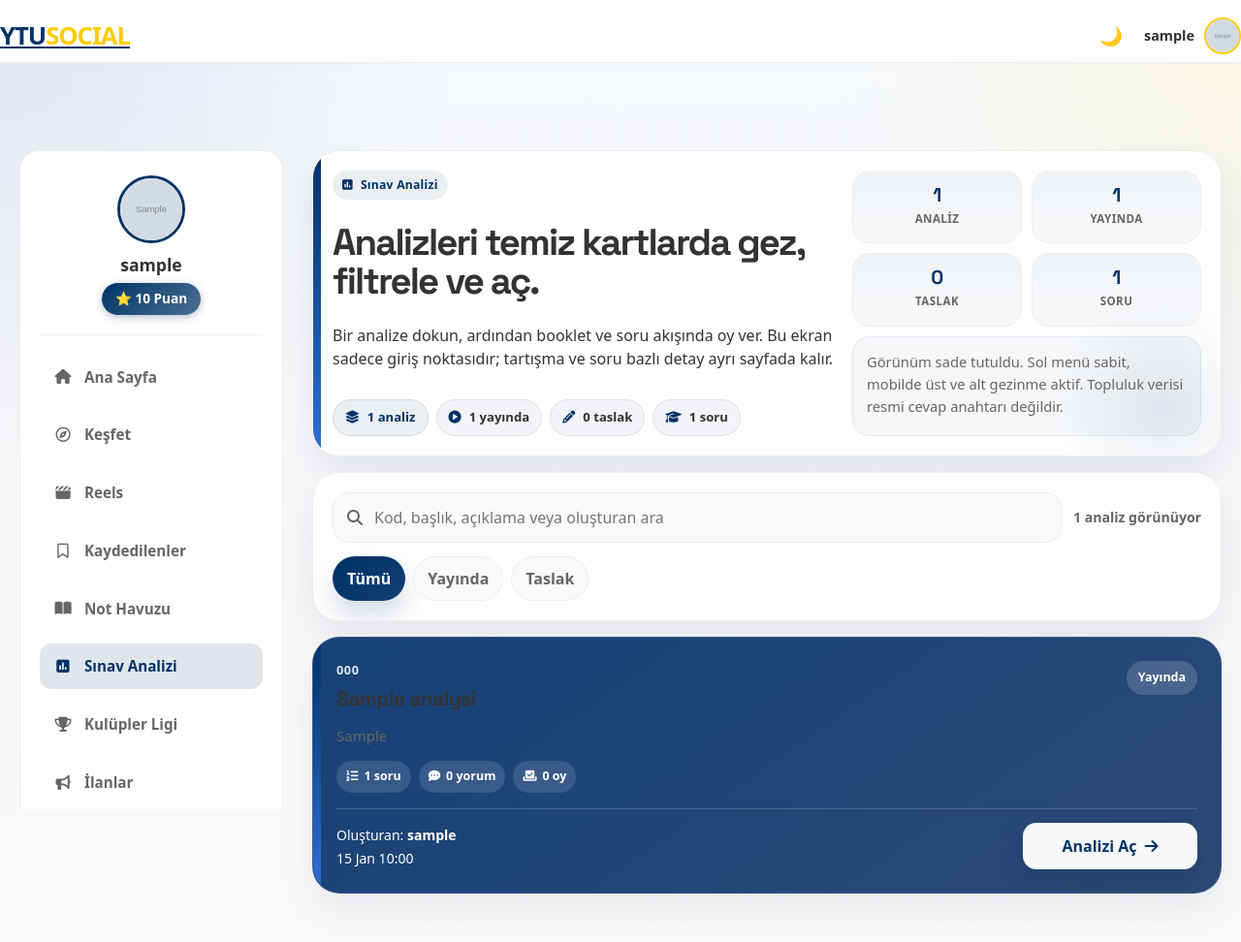
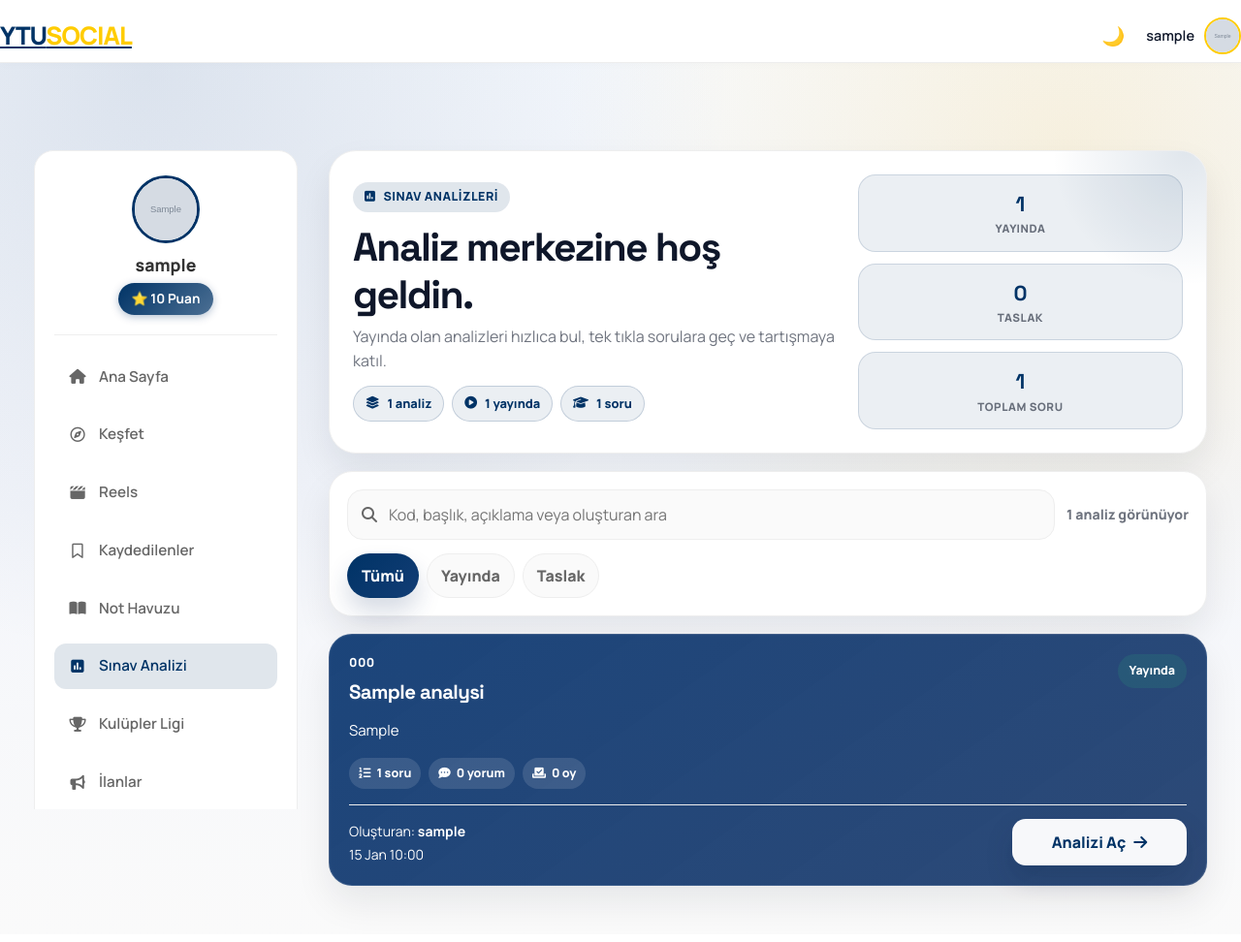
Before and after one commit to MuhammedAkverdi/ytusocial, a Flask app: page /exam-analyses in a window 1280 px wide. Shown: the whole page at 97% size. After the commit the page ends 939 px from the top, so only its background shows below. Run offline with Flask 3, Linux system fonts and the light colour scheme; a user stored in the database is signed in; tables that the repository leaves empty hold one stand-in row (values such as "Sample post"); grey boxes marked "Sample" are stand-in pictures; some libraries are stand-ins or nearby versions.

Commit message:
12.04.2026 -2

```diff
--- a/templates/exam_analyses.html
+++ b/templates/exam_analyses.html
@@ -11,76 +11,78 @@
     </script>
     <link rel="stylesheet" href="/static/style.css">
     <link href="https://cdn.jsdelivr.net/npm/bootstrap@5.3.3/dist/css/bootstrap.min.css" rel="stylesheet">
-    <link href="https://fonts.googleapis.com/css2?family=Inter:wght@400;500;600;700;800;900&display=swap" rel="stylesheet">
-    <link href="https://fonts.googleapis.com/css2?family=Space+Grotesk:wght@500;600;700;800&display=swap" rel="stylesheet">
+    <link href="https://fonts.googleapis.com/css2?family=Space+Grotesk:wght@500;600;700;800;900&display=swap" rel="stylesheet">
+    <link href="https://fonts.googleapis.com/css2?family=Manrope:wght@400;500;600;700;800&display=swap" rel="stylesheet">
     <link href="https://cdnjs.cloudflare.com/ajax/libs/font-awesome/6.4.0/css/all.min.css" rel="stylesheet">
     <style>
+        :root {
+            --exam-ink: #0f172a;
+            --exam-muted: rgba(15, 23, 42, 0.6);
+            --exam-shadow: 0 18px 36px rgba(15, 23, 42, 0.08);
+        }
+
         body.exam-list-page {
+            font-family: 'Manrope', 'Space Grotesk', sans-serif;
             background:
-                radial-gradient(circle at top left, rgba(18, 61, 117, 0.10), transparent 30%),
-                radial-gradient(circle at top right, rgba(255, 204, 0, 0.10), transparent 26%),
-                linear-gradient(180deg, #f8fbff 0%, #f5f6f8 38%, var(--bg-color) 100%);
-            color: var(--text-color);
+                radial-gradient(circle at 12% 8%, rgba(17, 58, 116, 0.12), transparent 42%),
+                radial-gradient(circle at 86% 16%, rgba(242, 188, 58, 0.16), transparent 38%),
+                linear-gradient(180deg, #f8fbff 0%, #f4f6fb 54%, var(--bg-color) 100%);
+            color: var(--exam-ink);
             overflow-x: hidden;
+        }
+
+        html.dark-mode body.exam-list-page {
+            background:
+                radial-gradient(circle at 15% 10%, rgba(59, 130, 246, 0.22), transparent 40%),
+                radial-gradient(circle at 85% 15%, rgba(245, 158, 11, 0.18), transparent 36%),
+                linear-gradient(180deg, #0b1220 0%, #0a0f1a 100%);
+            color: #f8fafc;
+            --exam-ink: #f8fafc;
+            --exam-muted: rgba(226, 232, 240, 0.7);
+            --exam-shadow: 0 18px 36px rgba(0, 0, 0, 0.35);
         }
 
         .exam-layout {
             align-items: start;
-            max-width: 1320px;
             grid-template-columns: 280px minmax(0, 1fr);
-            gap: 22px;
+            gap: 24px;
+            max-width: 1250px;
         }
 
         .exam-main {
             min-width: 0;
-            display: flex;
-            flex-direction: column;
-            gap: 16px;
+            display: grid;
+            gap: 18px;
         }
 
-        .exam-hero,
-        .exam-toolbar-card,
-        .exam-card,
-        .exam-empty {
+        .exam-hero {
             position: relative;
             background: var(--card-bg);
             border: 1px solid var(--border-color);
             border-radius: 28px;
-            box-shadow: 0 18px 36px rgba(16, 36, 72, 0.08);
+            padding: 24px;
+            box-shadow: var(--exam-shadow);
             overflow: hidden;
-        }
-
-        .exam-hero,
-        .exam-toolbar-card,
-        .exam-empty {
-            padding: 20px;
-        }
-
-        .exam-hero::before,
-        .exam-card::before {
-            content: '';
-            position: absolute;
-            inset: 0 auto 0 0;
-            width: 8px;
-            background: linear-gradient(180deg, var(--ytu-lacivert), #2f6fd8);
+            animation: liftIn 0.5s ease-out both;
         }
 
         .exam-hero::after {
             content: '';
             position: absolute;
-            inset: auto -60px -70px auto;
-            width: 240px;
-            height: 240px;
+            right: -120px;
+            top: -140px;
+            width: 280px;
+            height: 280px;
             border-radius: 50%;
-            background: radial-gradient(circle, rgba(var(--ytu-lacivert-rgb), 0.08), transparent 68%);
+            background: radial-gradient(circle, rgba(var(--ytu-lacivert-rgb), 0.12), transparent 70%);
             pointer-events: none;
         }
 
-        .exam-hero-head {
+        .exam-hero-grid {
             display: grid;
-            grid-template-columns: minmax(0, 1.2fr) minmax(280px, 360px);
-            gap: 16px;
-            align-items: stretch;
+            grid-template-columns: minmax(0, 1.2fr) minmax(0, 0.8fr);
+            gap: 18px;
+            align-items: center;
             position: relative;
             z-index: 1;
         }
@@ -89,120 +91,88 @@
             display: inline-flex;
             align-items: center;
             gap: 8px;
-            width: fit-content;
-            padding: 6px 10px;
+            padding: 6px 12px;
             border-radius: 999px;
-            background: rgba(var(--ytu-lacivert-rgb), 0.08);
+            background: rgba(var(--ytu-lacivert-rgb), 0.12);
             color: var(--ytu-lacivert);
-            font-size: 0.76rem;
+            font-size: 0.78rem;
             font-weight: 800;
-            letter-spacing: 0.02em;
+            letter-spacing: 0.04em;
+            text-transform: uppercase;
         }
 
-        .exam-title h1 {
-            margin: 10px 0 0;
-            font-family: 'Space Grotesk', 'Inter', sans-serif;
-            font-size: clamp(1.9rem, 3vw, 3.15rem);
+        .exam-hero h1 {
+            margin: 12px 0 6px;
+            font-family: 'Space Grotesk', 'Manrope', sans-serif;
+            font-size: clamp(2rem, 3.2vw, 3.1rem);
             font-weight: 900;
-            line-height: 1.04;
-            letter-spacing: -0.05em;
-            color: var(--text-color);
+            letter-spacing: -0.04em;
         }
 
-        .exam-title p {
+        .exam-hero p {
             margin: 0;
-            max-width: 760px;
+            color: var(--exam-muted);
             line-height: 1.6;
-            color: var(--text-muted);
         }
 
-        .exam-title-stack {
-            display: grid;
-            gap: 14px;
-        }
-
-        .exam-title-row {
+        .exam-hero-tags {
             display: flex;
             flex-wrap: wrap;
             gap: 8px;
-            align-items: center;
+            margin-top: 12px;
         }
 
-        .exam-code-badge,
-        .exam-meta-pill {
+        .exam-tag {
             display: inline-flex;
             align-items: center;
             gap: 8px;
             padding: 8px 12px;
             border-radius: 999px;
-            font-size: 0.82rem;
+            background: rgba(var(--ytu-lacivert-rgb), 0.08);
+            border: 1px solid rgba(var(--ytu-lacivert-rgb), 0.18);
+            color: var(--ytu-lacivert);
+            font-size: 0.8rem;
             font-weight: 800;
         }
 
-        .exam-code-badge {
+        .exam-hero-stats {
+            display: grid;
+            gap: 12px;
+        }
+
+        .exam-stat-card {
             background: rgba(var(--ytu-lacivert-rgb), 0.08);
-            border: 1px solid rgba(var(--ytu-lacivert-rgb), 0.12);
+            border: 1px solid rgba(var(--ytu-lacivert-rgb), 0.14);
+            border-radius: 18px;
+            padding: 14px 16px;
+            text-align: center;
+        }
+
+        .exam-stat-card strong {
+            display: block;
+            font-family: 'Space Grotesk', 'Manrope', sans-serif;
+            font-size: 1.35rem;
+            font-weight: 800;
             color: var(--ytu-lacivert);
         }
 
-        .exam-meta-pill {
-            background: rgba(var(--ytu-lacivert-rgb), 0.05);
-            border: 1px solid rgba(var(--ytu-lacivert-rgb), 0.09);
-            color: var(--text-color);
+        .exam-stat-card span {
+            display: block;
+            font-size: 0.72rem;
+            font-weight: 800;
+            color: var(--exam-muted);
+            text-transform: uppercase;
+            letter-spacing: 0.05em;
         }
 
-        .exam-code-badge i,
-        .exam-meta-pill i {
-            color: var(--ytu-lacivert);
-        }
-
-        .exam-hero-summary {
+        .exam-toolbar {
+            background: var(--card-bg);
+            border: 1px solid var(--border-color);
+            border-radius: 24px;
+            padding: 18px;
+            box-shadow: var(--exam-shadow);
             display: grid;
-            gap: 10px;
-        }
-
-        .exam-summary-grid {
-            display: grid;
-            grid-template-columns: repeat(2, minmax(0, 1fr));
-            gap: 10px;
-        }
-
-        .exam-mini-stat {
-            background: linear-gradient(180deg, rgba(var(--ytu-lacivert-rgb), 0.06), rgba(var(--ytu-lacivert-rgb), 0.03));
-            border: 1px solid var(--border-color);
-            border-radius: 18px;
-            padding: 14px 12px;
-            text-align: center;
-        }
-
-        .exam-mini-stat strong {
-            display: block;
-            font-family: 'Space Grotesk', 'Inter', sans-serif;
-            font-size: 1.25rem;
-            font-weight: 800;
-            line-height: 1;
-            color: var(--ytu-lacivert);
-            letter-spacing: -0.03em;
-        }
-
-        .exam-mini-stat span {
-            display: block;
-            margin-top: 6px;
-            color: var(--text-muted);
-            font-size: 0.72rem;
-            font-weight: 800;
-            text-transform: uppercase;
-            letter-spacing: 0.04em;
-        }
-
-        .exam-hero-note {
-            padding: 14px;
-            border-radius: 18px;
-            background: rgba(var(--ytu-lacivert-rgb), 0.04);
-            border: 1px solid rgba(var(--ytu-lacivert-rgb), 0.08);
-            color: var(--text-muted);
-            line-height: 1.55;
-            font-size: 0.92rem;
+            gap: 14px;
         }
 
         .exam-toolbar-top {
@@ -246,7 +216,7 @@
         .exam-toolbar-count {
             font-size: 0.88rem;
             font-weight: 800;
-            color: var(--text-muted);
+            color: var(--exam-muted);
             white-space: nowrap;
         }
 
@@ -254,7 +224,6 @@
             display: flex;
             flex-wrap: wrap;
             gap: 8px;
-            margin-top: 14px;
         }
 
         .exam-filter-pill {
@@ -281,31 +250,32 @@
 
         .exam-list-grid {
             display: grid;
-            grid-template-columns: repeat(2, minmax(0, 1fr));
+            grid-template-columns: repeat(auto-fit, minmax(260px, 1fr));
             gap: 18px;
         }
 
         .exam-card {
             position: relative;
+            background: var(--card-bg);
+            border: 1px solid var(--border-color);
+            border-radius: 24px;
             padding: 20px;
             display: grid;
             gap: 16px;
-            min-height: 220px;
+            box-shadow: var(--exam-shadow);
+            transition: transform 0.2s ease, box-shadow 0.2s ease;
+        }
+
+        .exam-card:hover {
+            transform: translateY(-3px);
+            box-shadow: 0 22px 40px rgba(15, 23, 42, 0.12);
         }
 
         .exam-card.is-featured {
             grid-column: 1 / -1;
-            background: linear-gradient(145deg, rgba(18, 61, 117, 0.98), rgba(27, 58, 107, 0.92));
-            border-color: rgba(255, 255, 255, 0.10);
+            background: linear-gradient(145deg, rgba(18, 61, 117, 0.96), rgba(27, 58, 107, 0.92));
+            border-color: rgba(255, 255, 255, 0.12);
             color: #fff;
-            padding: 24px;
-        }
-
-        .exam-card-main {
-            min-width: 0;
-            display: flex;
-            flex-direction: column;
-            gap: 14px;
         }
 
         .exam-card-top {
@@ -316,7 +286,7 @@
         }
 
         .exam-card-code {
-            font-size: 0.8rem;
+            font-size: 0.78rem;
             font-weight: 900;
             letter-spacing: 0.04em;
             text-transform: uppercase;
@@ -325,17 +295,15 @@
 
         .exam-card h2 {
             margin: 8px 0 0;
-            font-family: 'Space Grotesk', 'Inter', sans-serif;
-            font-size: 1.32rem;
+            font-family: 'Space Grotesk', 'Manrope', sans-serif;
+            font-size: 1.28rem;
             font-weight: 900;
-            color: var(--text-color);
-            line-height: 1.18;
             letter-spacing: -0.03em;
         }
 
         .exam-card p {
             margin: 0;
-            color: var(--text-muted);
+            color: var(--exam-muted);
             line-height: 1.55;
             font-size: 0.94rem;
         }
@@ -356,24 +324,6 @@
             color: var(--ytu-lacivert);
             font-size: 0.78rem;
             font-weight: 800;
-        }
-
-        .exam-card.is-featured .exam-card-code,
-        .exam-card.is-featured .exam-card h2,
-        .exam-card.is-featured .exam-card p,
-        .exam-card.is-featured .exam-card-footer small,
-        .exam-card.is-featured .exam-stat,
-        .exam-card.is-featured .exam-card-status,
-        .exam-card.is-featured .exam-card-action {
-            color: #fff;
-        }
-
-        .exam-card.is-featured .exam-card-code {
-            opacity: 0.88;
-        }
-
-        .exam-card.is-featured .exam-stat {
-            background: rgba(255, 255, 255, 0.12);
         }
 
         .exam-card-status {
@@ -397,25 +347,14 @@
             color: #b86d00;
         }
 
-        .exam-card.is-featured .exam-card-status.is-live,
-        .exam-card.is-featured .exam-card-status.is-draft {
-            background: rgba(255, 255, 255, 0.16);
-            color: #fff;
-        }
-
         .exam-card-footer {
-            margin-top: 0;
             display: flex;
             align-items: center;
             justify-content: space-between;
-            gap: 10px;
+            gap: 12px;
             flex-wrap: wrap;
             padding-top: 14px;
             border-top: 1px solid var(--border-color);
-        }
-
-        .exam-card.is-featured .exam-card-footer {
-            border-top-color: rgba(255, 255, 255, 0.16);
         }
 
         .exam-card-action {
@@ -434,6 +373,20 @@
             box-shadow: 0 14px 24px rgba(27, 58, 107, 0.16);
         }
 
+        .exam-card.is-featured .exam-card-code,
+        .exam-card.is-featured h2,
+        .exam-card.is-featured p,
+        .exam-card.is-featured .exam-card-footer small,
+        .exam-card.is-featured .exam-stat,
+        .exam-card.is-featured .exam-card-status,
+        .exam-card.is-featured .exam-card-action {
+            color: #fff;
+        }
+
+        .exam-card.is-featured .exam-stat {
+            background: rgba(255, 255, 255, 0.12);
+        }
+
         .exam-card.is-featured .exam-card-action {
             background: rgba(255, 255, 255, 0.96);
             color: var(--ytu-lacivert);
@@ -623,48 +532,35 @@
 
         <main class="exam-main">
             <section class="exam-hero exam-reveal" data-reveal>
-                <div class="exam-hero-head">
-                    <div class="exam-title-stack">
-                        <div class="exam-kicker"><i class="fa-solid fa-square-poll-vertical"></i> Sınav Analizi</div>
-                        <div class="exam-title">
-                            <h1>Analizleri temiz kartlarda gez, filtrele ve aç.</h1>
-                        </div>
-                        <p>Bir analize dokun, ardından booklet ve soru akışında oy ver. Bu ekran sadece giriş noktasıdır; tartışma ve soru bazlı detay ayrı sayfada kalır.</p>
-                        <div class="exam-title-row">
-                            <span class="exam-code-badge"><i class="fa-solid fa-layer-group"></i> {{ total_count }} analiz</span>
-                            <span class="exam-meta-pill"><i class="fa-solid fa-circle-play"></i> {{ published_count }} yayında</span>
-                            <span class="exam-meta-pill"><i class="fa-solid fa-pencil"></i> {{ draft_count }} taslak</span>
-                            <span class="exam-meta-pill"><i class="fa-solid fa-graduation-cap"></i> {{ total_question_count }} soru</span>
+                <div class="exam-hero-grid">
+                    <div>
+                        <span class="exam-kicker"><i class="fa-solid fa-square-poll-vertical"></i> Sınav Analizleri</span>
+                        <h1>Analiz merkezine hoş geldin.</h1>
+                        <p>Yayında olan analizleri hızlıca bul, tek tıkla sorulara geç ve tartışmaya katıl.</p>
+                        <div class="exam-hero-tags">
+                            <span class="exam-tag"><i class="fa-solid fa-layer-group"></i> {{ total_count }} analiz</span>
+                            <span class="exam-tag"><i class="fa-solid fa-circle-play"></i> {{ published_count }} yayında</span>
+                            <span class="exam-tag"><i class="fa-solid fa-graduation-cap"></i> {{ total_question_count }} soru</span>
                         </div>
                     </div>
-
-                    <div class="exam-hero-summary">
-                        <div class="exam-summary-grid">
-                            <div class="exam-mini-stat">
-                                <strong>{{ total_count }}</strong>
-                                <span>Analiz</span>
-                            </div>
-                            <div class="exam-mini-stat">
+                    <div class="exam-hero-stats">
+                        <div class="exam-stat-card">
                             <strong>{{ published_count }}</strong>
                             <span>Yayında</span>
                         </div>
-                            <div class="exam-mini-stat">
+                        <div class="exam-stat-card">
                             <strong>{{ draft_count }}</strong>
                             <span>Taslak</span>
                         </div>
-                            <div class="exam-mini-stat">
+                        <div class="exam-stat-card">
                             <strong>{{ total_question_count }}</strong>
-                                <span>Soru</span>
-                            </div>
-                        </div>
-                        <div class="exam-hero-note">
-                            Görünüm sade tutuldu. Sol menü sabit, mobilde üst ve alt gezinme aktif. Topluluk verisi resmi cevap anahtarı değildir.
+                            <span>Toplam Soru</span>
                         </div>
                     </div>
                 </div>
             </section>
 
-            <section class="exam-toolbar-card exam-reveal" data-reveal>
+            <section class="exam-toolbar exam-reveal" data-reveal>
                 <div class="exam-toolbar-top">
                     <div class="exam-search">
                         <i class="fa-solid fa-magnifying-glass"></i>
@@ -689,7 +585,6 @@
                     data-status="{% if analysis.is_published %}published{% else %}draft{% endif %}"
                     data-search="{{ (analysis.code ~ ' ' ~ analysis.title ~ ' ' ~ (analysis.disclaimer or '') ~ ' ' ~ (analysis.created_by.display_name if analysis.created_by else '')) | lower | e }}"
                 >
-                    <div class="exam-card-main">
                     <div class="exam-card-top">
                         <div>
                             <div class="exam-card-code">{{ analysis.code }}</div>
```
Also changed, not shown: other parts of templates/exam_analyses.html (+44 -89 lines), templates/exam_analysis.html (+20 -8 lines), templates/exam_question_detail.html (+10 -0 lines), 1 other file. Lines whose indentation alone changed are shown as unchanged.
